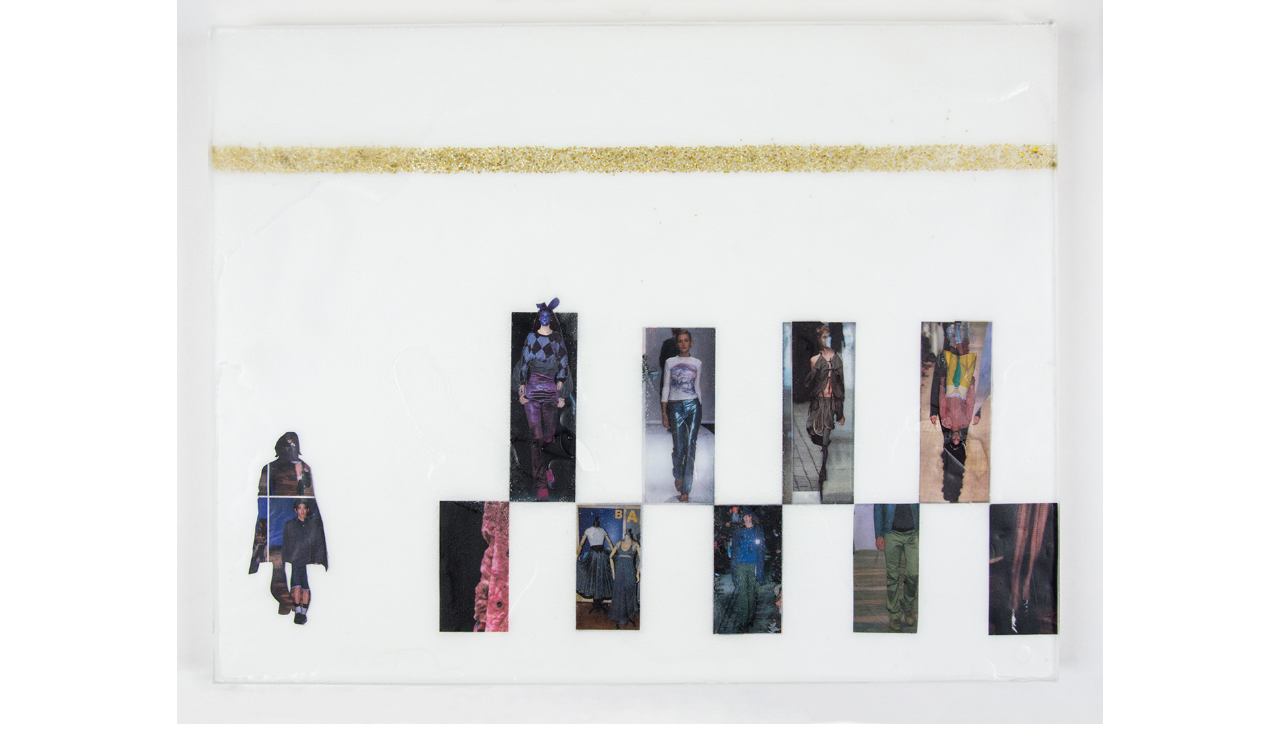
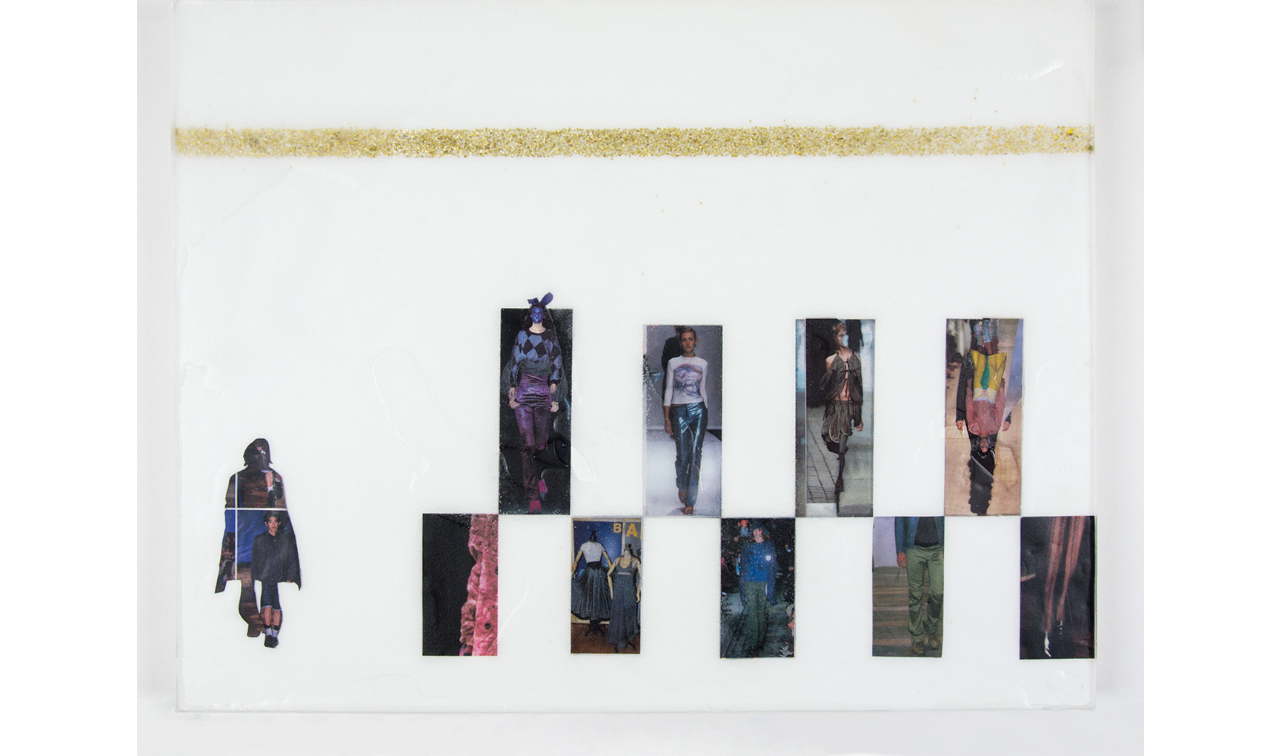
Before and after one commit to mattheweiraldi/mattheweiraldi.github.io, a website: page index.html in a window 1280 px wide. Shown: the part 44-800 px from the top of the page. Drawn offline with Linux system fonts and the light colour scheme.

Commit message:
replace JS nonsense with CSS background-image contain

```diff
--- a/index.html
+++ b/index.html
@@ -15,7 +15,7 @@ http://tripleodeon.com/2011/12/first-understand-your-screen/
 <body>
     <div id="wrapper">
         <div class="nav">
-        <a href="mailto:matthew.eiradi@gmail.com">matt eiraldi</a>
+            <a href="mailto:matthew.eiraldi@gmail.com">matt eiraldi</a>
         </div>
         <div class="image_wrapper"><div>
     </div>
@@ -23,60 +23,15 @@ http://tripleodeon.com/2011/12/first-understand-your-screen/
     <script type="text/javascript">
         var images = ['1.jpg', '2.jpg', '3.jpg', '4.jpg', '5.jpg', '6.jpg', '7.jpg', '9.jpg', 'letterversion.png'];
         var random = Math.floor(Math.random() * images.length);
-var imgLoad = $("<img />");
-var constantWH = 0;
+        var $wrapper = $('#wrapper');
+        var $imgWrapper = $('.image_wrapper');
 
-imgLoad.attr("src", "images/"+images[random]);
-imgLoad.unbind("load");
-imgLoad.bind("load", function () {
-    imgLoad.appendTo('.image_wrapper');
-
-    if (images[random] == "letterversion.png") {
-        constantWH = 0;
-        onResizeConstantHeight(constantWH);
-    } else {
-        constantWH = 1;
-        onResizeConstantHeight(constantWH);
-    }
-});
-
-function onResizeConstantHeight(e) {
-    // for neurotransmitter
-    var constantWidth = $("#wrapper").width() * .82
-    // for all other images
-    var constantHeight = $("#wrapper").height() * .92;
-
-    //var constantHeight = window.screen.height * .8;
-    //var constantHeight = document.body.clientHeight;
-
-    if (constantWH == 0) {
-        $(".image_wrapper img").each(function(){
-            var calculatedHeight = ($(this).height()*constantWidth)/$(this).width();
-            $(this).css({
-                width: constantWidth + "px",
-	            height: calculatedHeight + "px",
-	            marginLeft: "-" + constantWidth/2 + "px",
-                // neurotransmitter is scrollable. stands out as welcome?
-                //marginTop: "-" + calculatedHeight/2 + "px",
-                top: 0 + "px"
-            });
-        });
-
-    } else {
-        $(".image_wrapper img").each(function(){
-            var calculatedWidth = ($(this).width()*constantHeight)/$(this).height();
-            $(this).css({
-                width: calculatedWidth + "px",
-	            height: constantHeight + "px",
-	            marginLeft: "-" + calculatedWidth/2 + "px",
-    	        marginTop: "-" + constantHeight/2 + "px",
-            });
-        });
-    }
-}
-
-$(window).bind("resize", onResizeConstantHeight);
+        $imgWrapper.css('background-image', 'url(images/'+images[random]+')');
+        $imgWrapper.css('background-position', 'center');
+        $imgWrapper.css('background-repeat', 'no-repeat');
+        $imgWrapper.css('background-size', 'contain');
+        $wrapper.css('box-sizing', 'border-box');
+        $wrapper.css('padding', '0 50px 0 50px');
     </script>
-
 </body>
 </html>
--- a/style.css
+++ b/style.css
@@ -1,7 +1,9 @@
 html, body {
     height:100%;
+    width: 100%;
     margin:0px;
 }
+
 .nav {
     top:6px;
     left:15px;
@@ -13,46 +15,38 @@
     font-weight: 500;
     letter-spacing: .05em;
 }
+
 a {
     text-decoration:none;
 }
+
 a:link {
     color: #000000;
 }
+
 a:visited {
     color: #000000;
 }
+
 a:hover {
     color: #696969;
 }
+
 a:active {
     color: #000000;
 }
-    #wrapper_wrapper {
+
+#wrapper {
+    height:100%;
+    width:100%;
+}
+
+.image_wrapper {
+    position:relative;
     width:100%;
     height:100%;
-        overflow:hidden;
  }
-    #wrapper {
-        /*allows for centered (special) browser zoom*/
-        /*min-height:100%;*/
 
-        height:100%;
-        /*max-height:100%;*/
+.image_wrapper img {
+
 }
-    .image_wrapper {
-        position:relative;
-        float:left;
-        width:100%;
-        height:100%;
-        overflow: scroll; /* optional scrolling */
-     }
-    .image_wrapper img {
-        position:absolute;
-        /*position: fixed;
-        z-index: 999;*/
-        left:50%;
-        top:50%;
-        /*margin-left:-1000px;
-        margin-top:-175px;*/
-    }
```
Also changed, not shown: package.json (added, +8 -0 lines), server.js (added, +7 -0 lines), 1 other file. Lines whose indentation alone changed are shown as unchanged.
